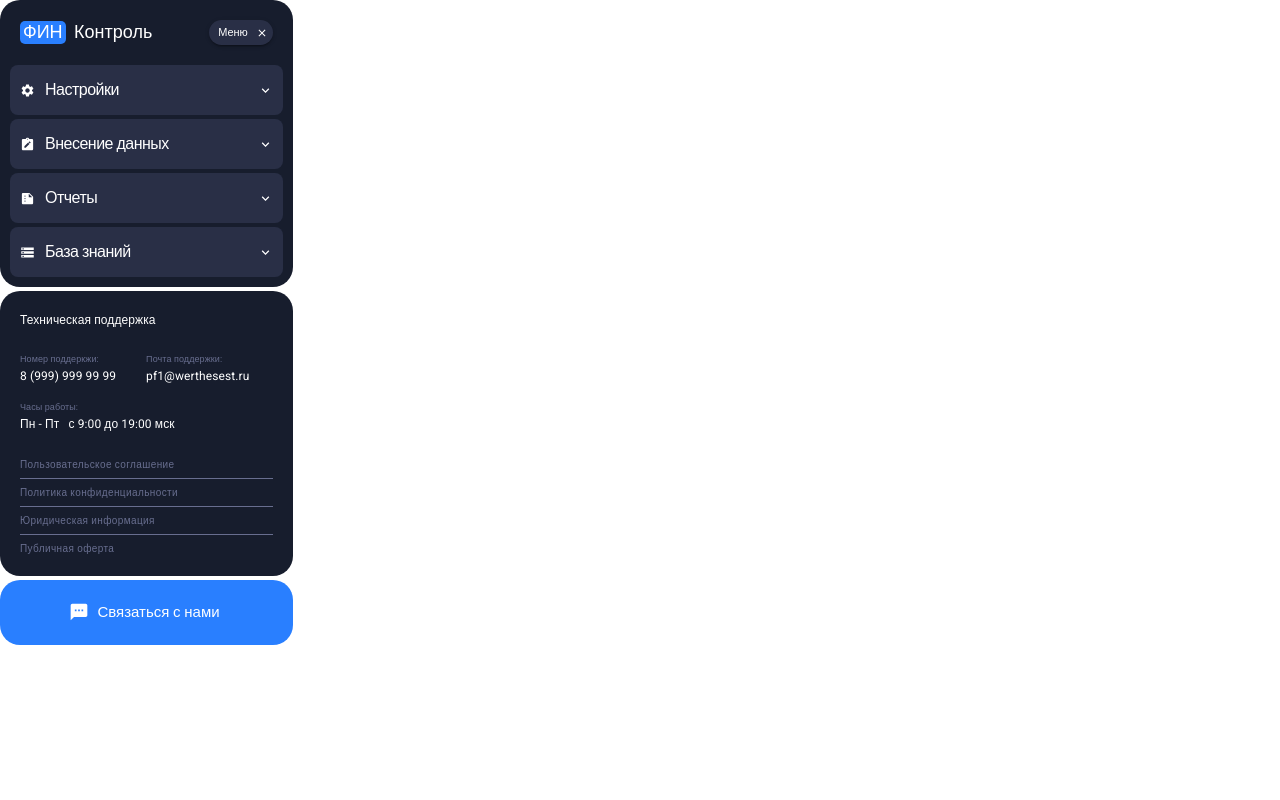
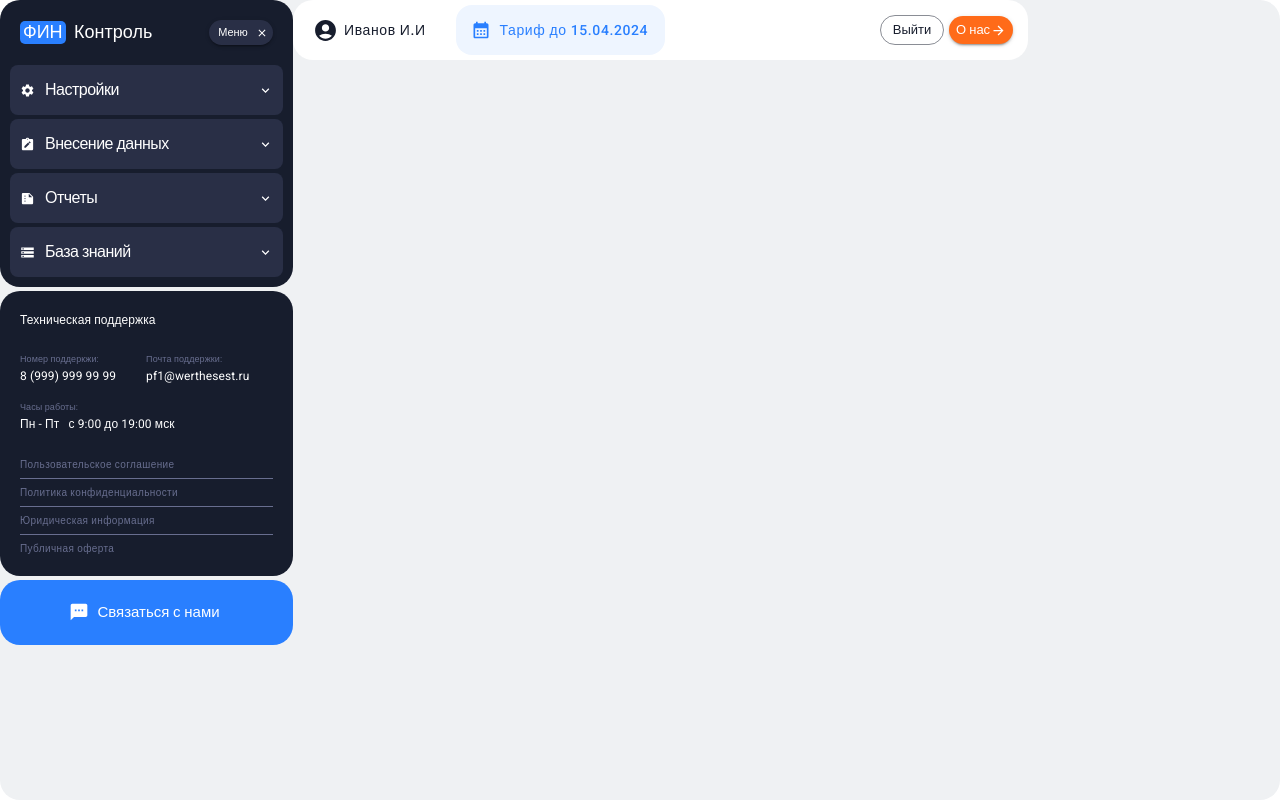
Before and after one commit to Lehano-A/financial-control-test-work, a React (Create React App) app: page / in a window 1280 px wide. Built offline with nearby package versions, Linux system fonts and the light colour scheme; a web font is replaced by a local one.

Commit message:
Создаёт компонент UserInfo

```diff
--- a/src/components/App/App.tsx
+++ b/src/components/App/App.tsx
@@ -3,6 +3,7 @@ import PanelMenu from '../PanelMenu/PanelMenu';
 import TechnicalSupport from '../TechnicalSupport/TechnicalSupport';
 import ButtonCommunication from '../ButtonCommunication/ButtonCommunication';
 import { styled } from '@mui/material';
+import UserInfo from '../UserInfo/UserInfo';
 
 const Aside = styled('aside')(() => ({
   display: 'flex',
@@ -16,11 +17,17 @@ const Aside = styled('aside')(() => ({
 
 function App() {
   return (
-    <Aside>
-      <PanelMenu />
-      <TechnicalSupport />
-      <ButtonCommunication />
-    </Aside>
+    <>
+      <Aside>
+        <PanelMenu />
+        <TechnicalSupport />
+        <ButtonCommunication />
+      </Aside>
+
+      <header>
+        <UserInfo />
+      </header>
+    </>
   );
 }
 
--- /dev/null
+++ b/src/components/UserInfo/UserInfo.tsx
@@ -0,0 +1,115 @@
+import React from 'react';
+import { Button, Chip as MuiChip, styled } from '@mui/material';
+import AccountCircleIcon from '@mui/icons-material/AccountCircle';
+import CalendarMonthIcon from '@mui/icons-material/CalendarMonth';
+import ArrowForwardIcon from '@mui/icons-material/ArrowForward';
+
+const Section = styled('section')(({ theme }) => ({
+  minWidth: '735px',
+  minHeight: '60px',
+  display: 'flex',
+  justifyContent: 'space-between',
+  alignItems: 'center',
+  backgroundColor: theme.palette.common.white,
+  padding: '0px 15px 0px 15px',
+  fontWeight: 500,
+}));
+
+const BoxUserDetails = styled('div')(() => ({
+  display: 'flex',
+  alignItems: 'center',
+
+  '& > :nth-child(1n):not(:last-child)': {
+    marginRight: '18px',
+  },
+}));
+
+const ChipMixin = styled(MuiChip)(() => ({
+  fontSize: '1.4rem',
+  letterSpacing: '0.6px',
+}));
+
+const Profile = styled(ChipMixin)(({ theme }) => ({
+  color: theme.palette.primary.main,
+  background: 'none',
+
+  '& > .MuiChip-icon': {
+    fontSize: '2.5rem',
+    color: theme.palette.primary.main,
+  },
+
+  '&:hover': {
+    backgroundColor: theme.palette.primary.shades[300],
+  },
+}));
+
+const Plan = styled(ChipMixin)(({ theme }) => ({
+  height: '50px',
+  color: theme.palette.secondary.main,
+  backgroundColor: theme.palette.secondary.light,
+  padding: '0 5px 0 10px',
+
+  '& > .MuiChip-icon': {
+    fontSize: '2rem',
+    color: theme.palette.secondary.main,
+    marginRight: '-3px',
+  },
+}));
+
+const BoxUserActions = styled('div')(() => ({
+  display: 'flex',
+  alignItems: 'center',
+
+  '& > :nth-child(1n):not(:last-child)': {
+    marginRight: '5px',
+  },
+}));
+
+const ButtonLogout = styled(Button)(({ theme }) => ({
+  fontSize: '1.3rem',
+  textTransform: 'none',
+  borderRadius: '40px',
+  padding: '3px',
+  color: theme.palette.primary.main,
+}));
+
+const ButtonAbout = styled(Button)(({ theme }) => ({
+  fontSize: '1.3rem',
+  textTransform: 'none',
+  borderRadius: '40px',
+  backgroundColor: theme.palette.accent.main,
+  padding: '3px',
+  fontWeight: 400,
+
+  '& > svg': {
+    marginLeft: '1px',
+  },
+}));
+
+function UserInfo() {
+  return (
+    <Section>
+      <BoxUserDetails>
+        <Profile
+          icon={<AccountCircleIcon />}
+          label='Иванов И.И'
+          clickable
+        />
+
+        <Plan
+          icon={<CalendarMonthIcon />}
+          label='Тариф до 15.04.2024'
+        />
+      </BoxUserDetails>
+
+      <BoxUserActions>
+        <ButtonLogout variant='outlined'>Выйти</ButtonLogout>
+        <ButtonAbout variant='contained'>
+          О нас <ArrowForwardIcon />
+        </ButtonAbout>
+      </BoxUserActions>
+    </Section>
+  );
+}
+
+export default UserInfo;
--- a/src/components/theme/theme.tsx
+++ b/src/components/theme/theme.tsx
@@ -9,10 +9,12 @@ const palette = {
   primary: {
     main: '#171d2d',
     shades: {
+      300: '#c8cbe8',
       600: '#686e8f',
       800: '#292f46',
     },
   },
+
   secondary: { main: '#297fff', light: '#eef5ff' },
   accent: { main: '#ff6b19' },
   bg: { main: '#eff1f3' },
@@ -60,10 +62,21 @@ const theme = createTheme({
 
 const globalStyles = (
   <GlobalStyles
-    styles={() => ({
+    styles={(theme) => ({
       html: {
         fontSize: '10px',
       },
+      '#root': {
+        display: 'flex',
+        width: '100%',
+        height: '100vh',
+        backgroundColor: theme.palette.shades.grey[400],
+      },
+
+      'div, section, button': {
+        borderRadius: theme.customVariables.borderRadiusMain,
+      },
+
       h2: {
         margin: 0,
       },
--- a/src/index.css
+++ /dev/null
@@ -1,13 +0,0 @@
-body {
-  margin: 0;
-  font-family: -apple-system, BlinkMacSystemFont, 'Segoe UI', 'Roboto', 'Oxygen',
-    'Ubuntu', 'Cantarell', 'Fira Sans', 'Droid Sans', 'Helvetica Neue',
-    sans-serif;
-  -webkit-font-smoothing: antialiased;
-  -moz-osx-font-smoothing: grayscale;
-}
-
-code {
-  font-family: source-code-pro, Menlo, Monaco, Consolas, 'Courier New',
-    monospace;
-}
--- a/src/index.tsx
+++ b/src/index.tsx
@@ -1,6 +1,5 @@
 import React from 'react';
 import ReactDOM from 'react-dom/client';
-import './index.css';
 import App from './components/App/App';
 import { ThemeProvider, CssBaseline } from '@mui/material';
 import theme, { globalStyles } from './components/theme/theme';
--- a/src/mixins/widgetMixin.ts
+++ b/src/mixins/widgetMixin.ts
@@ -2,7 +2,6 @@ import { Theme } from '@mui/material';
 
 const widgetMixin = (theme: Theme) => ({
   backgroundColor: theme.palette.primary.main,
-  borderRadius: theme.customVariables.borderRadiusMain,
   padding: '20px 10px 10px',
   color: theme.palette.common.white,
 });
```
